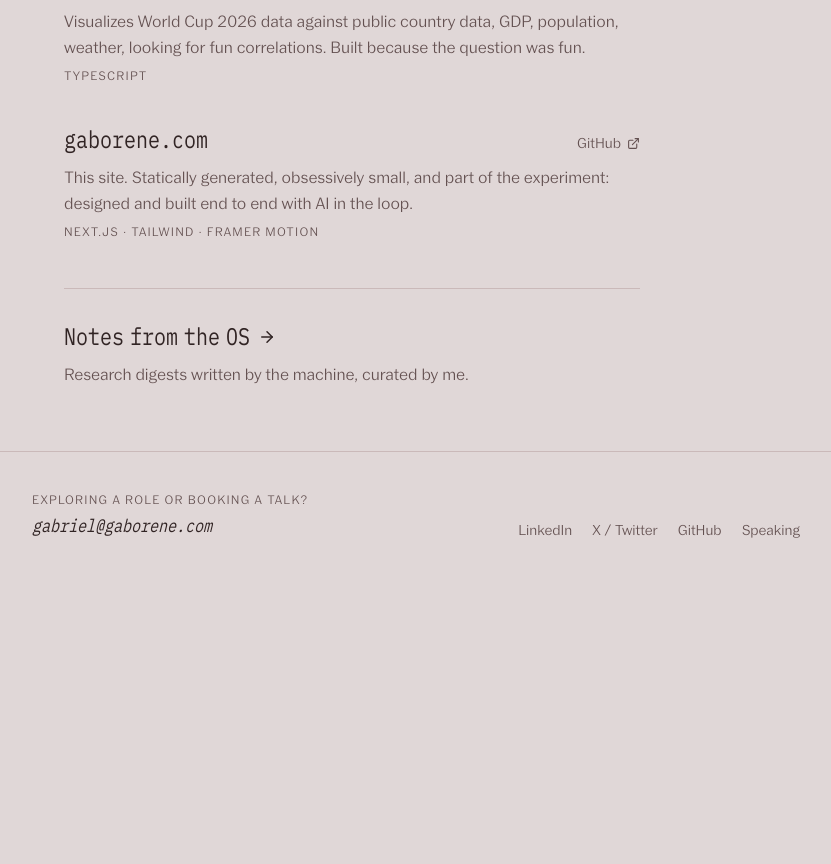
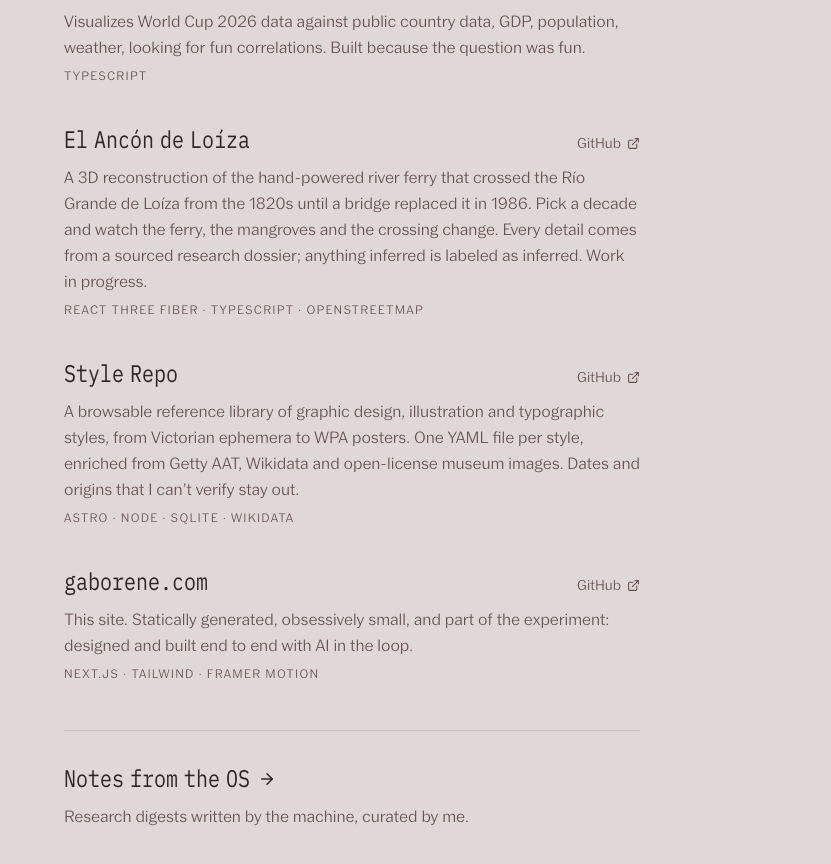
Before and after one commit to gabriel-rene/gaborene-com, a Next.js app: page /lab in a window 1280 px wide. Shown: the part 1100-1964 px from the top of the page, without its empty margins (224-1055 px from the left). Before the commit the page ends 1680 px from the top, so only its background shows below. Built offline with nearby package versions, Linux system fonts and the light colour scheme.

Commit message:
lab: add El Ancón de Loíza and Style Repo
Co-Authored-By: Claude Opus 5.5 <noreply@anthropic.com>

```diff
--- a/data/lab.es.ts
+++ b/data/lab.es.ts
@@ -8,6 +8,10 @@ const labDescriptionsEs: Record<string, string> = {
     "Un archivo local-first y consultable de todo lo que he escrito en distintos canales y a lo largo del tiempo: tweets, mensajes de WhatsApp, notas de voz, entradas de diario, posts de blog y mis intervenciones en podcasts, normalizado en una sola línea de tiempo. Un segundo cerebro privado y un archivo de legado para mi hija. Nada sale de la máquina.",
   "World Cup 26":
     "Visualiza datos del Mundial 2026 contra datos públicos de cada país (PIB, población, clima) buscando correlaciones divertidas. Lo hice porque la pregunta era divertida.",
+  "El Ancón de Loíza":
+    "Una reconstrucción en 3D del ancón, la barcaza movida a mano que cruzaba el Río Grande de Loíza desde la década de 1820 hasta que un puente la reemplazó en 1986. Escoges una década y ves cómo cambian el ancón, los mangles y el cruce. Cada detalle sale de una investigación con fuentes; lo que es inferido dice que es inferido. Todavía en proceso.",
+  "Style Repo":
+    "Una biblioteca de referencia de estilos de diseño gráfico, ilustración y tipografía, desde el efímero victoriano hasta los carteles del WPA. Un archivo YAML por estilo, enriquecido con Getty AAT, Wikidata e imágenes de museos con licencia abierta. Las fechas y orígenes que no puedo verificar se quedan fuera.",
   "gaborene.com":
     "Este sitio. Generado estáticamente, obsesivamente liviano y parte del experimento: diseñado y construido de principio a fin con IA en el loop.",
 }
--- a/data/lab.ts
+++ b/data/lab.ts
@@ -34,6 +34,20 @@ const labProjects: LabProject[] = [
     github: "https://github.com/gabriel-rene/world-cup-26",
   },
   {
+    name: "El Ancón de Loíza",
+    description:
+      "A 3D reconstruction of the hand-powered river ferry that crossed the Río Grande de Loíza from the 1820s until a bridge replaced it in 1986. Pick a decade and watch the ferry, the mangroves and the crossing change. Every detail comes from a sourced research dossier; anything inferred is labeled as inferred. Work in progress.",
+    stack: "React Three Fiber · TypeScript · OpenStreetMap",
+    github: "https://github.com/gabriel-rene/ancon-de-loiza",
+  },
+  {
+    name: "Style Repo",
+    description:
+      "A browsable reference library of graphic design, illustration and typographic styles, from Victorian ephemera to WPA posters. One YAML file per style, enriched from Getty AAT, Wikidata and open-license museum images. Dates and origins that I can’t verify stay out.",
+    stack: "Astro · Node · SQLite · Wikidata",
+    github: "https://github.com/gabriel-rene/style-repo",
+  },
+  {
     name: "gaborene.com",
     description:
       "This site. Statically generated, obsessively small, and part of the experiment: designed and built end to end with AI in the loop.",
```
